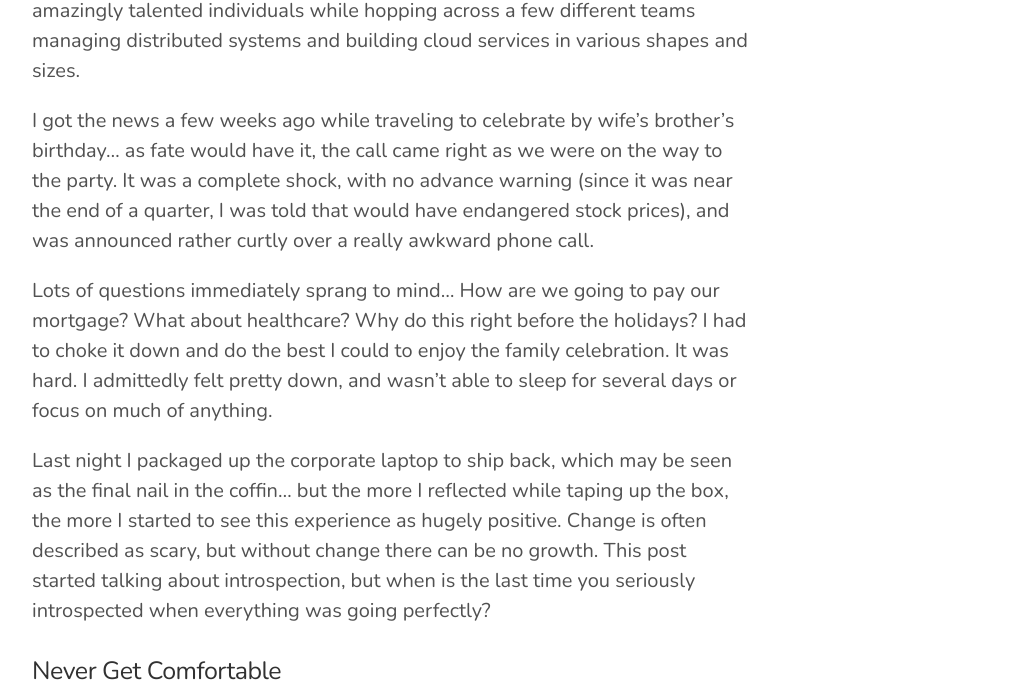
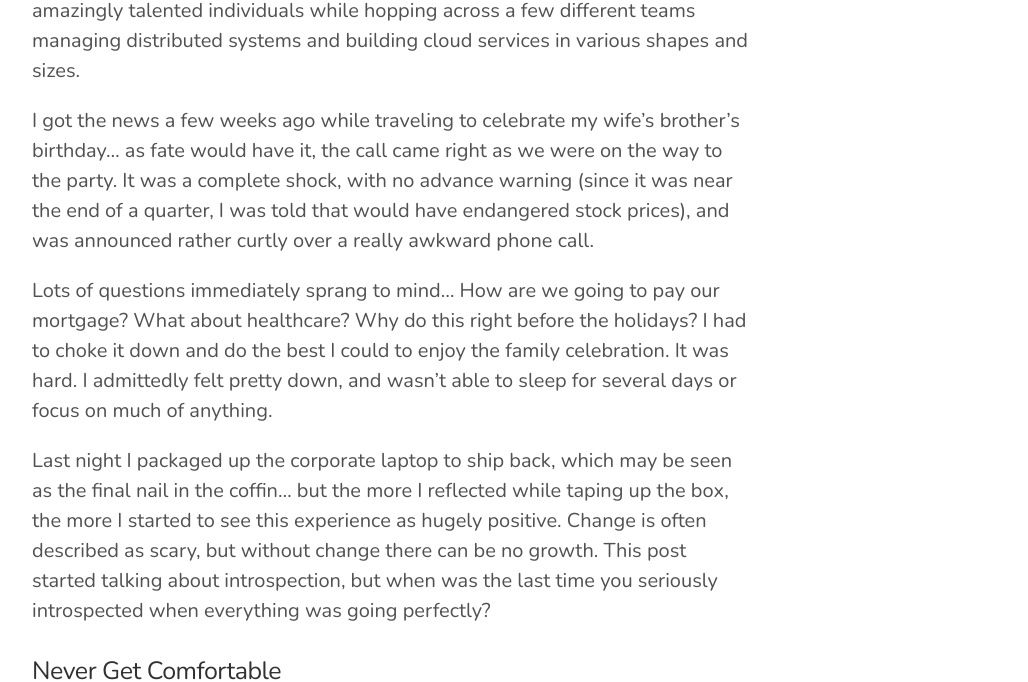
Before and after one commit to deadlysyn/blog, a Jekyll site: the page built from _posts/2017-11-23-gobble-gobble.md, in a window 1280 px wide and 1400 px high, scrolled down 696 px. Shown: the part 153-835 px from the top of the window, without its empty margins (248-1276 px from the left). Built offline with Jekyll 4.4.1, drawn with Linux system fonts in a browser that asks for light colours; some of the changed text lies outside the part shown.

Commit message:
grammar fixes

```diff
--- a/_posts/2017-11-23-gobble-gobble.md
+++ b/_posts/2017-11-23-gobble-gobble.md
@@ -10,7 +10,7 @@ Today is Thanksgiving...  so I did the only sensible thing, and carefully avoide
 
 ### What Really Matters
 
-First and foremost, I am extremely grateful for my family.  The past couple years have included a lot of personal losses, and spending the day eating way too much with my wife, grandmother, mother, aunts and uncles was truly the biggest blessing possible.
+First and foremost, I am extremely grateful for my family.  The past couple years have included a lot of personal losses, and spending the day eating way too much with my wife, grandmother, mother, aunts, and uncles was truly the biggest blessing possible.
 
 When sprinkled with a handful of phone calls and facetime sessions with more distant relatives and long-time friends, it needed little else to be the most amazing day of the year (and I haven't even mentioned smoked turkey or the table full of desserts that I'm still recovering from as I write this!).
 
@@ -18,11 +18,11 @@ When sprinkled with a handful of phone calls and facetime sessions with more dis
 
 That said, I wanted to take a moment to reflect on the latest calamity to strike my tiny corner of the universe...  This year I got laid off from a megacorp to which I'd devoted over a decade of my life.  I sincerely never thought I'd be anywhere that long (or work for a megacorp in the first place, it was courtesy of a startup acquisition), but overall it was a fun ride where I got to meet a small army of amazingly talented individuals while hopping across a few different teams managing distributed systems and building cloud services in various shapes and sizes.
 
-I got the news a few weeks ago while traveling to celebrate by wife's brother's birthday...  as fate would have it, the call came right as we were on the way to the party.  It was a complete shock, with no advance warning (since it was near the end of a quarter, I was told that would have endangered stock prices), and was announced rather curtly over a really awkward phone call.
+I got the news a few weeks ago while traveling to celebrate my wife's brother's birthday...  as fate would have it, the call came right as we were on the way to the party.  It was a complete shock, with no advance warning (since it was near the end of a quarter, I was told that would have endangered stock prices), and was announced rather curtly over a really awkward phone call.
 
 Lots of questions immediately sprang to mind...  How are we going to pay our mortgage?  What about healthcare?  Why do this right before the holidays?  I had to choke it down and do the best I could to enjoy the family celebration.  It was hard.  I admittedly felt pretty down, and wasn't able to sleep for several days or focus on much of anything.
 
-Last night I packaged up the corporate laptop to ship back, which may be seen as the final nail in the coffin...  but the more I reflected while taping up the box, the more I started to see this experience as hugely positive.  Change is often described as scary, but without change there can be no growth.  This post started talking about introspection, but when is the last time you seriously introspected when everything was going perfectly?
+Last night I packaged up the corporate laptop to ship back, which may be seen as the final nail in the coffin...  but the more I reflected while taping up the box, the more I started to see this experience as hugely positive.  Change is often described as scary, but without change there can be no growth.  This post started talking about introspection, but when was the last time you seriously introspected when everything was going perfectly?
 
 ### Never Get Comfortable
 
@@ -30,7 +30,7 @@ Part of my initial trepidation was situational, and part my own fault...  During
 
 To make matters worse, I had moved to a very remote part of the country to be closer to aging family.  When I got the news, I was paranoid I would never find another remote-friendly opportunity again, particularly in light of recent stories around other megacorps trimming back their remote workforce.  That combined with a very real lack of local opportunities was very concerning.
 
-The part that was my fault was simply staying in one place too long...  at a young age my father instilled not to change positions too quickly.  "It'll look like you can't commit to anything."  The flip side he shared, was it's also bad to stay in one place too long.  Changing positions, even if leveraging similar technologies within an industry, causes you to learn nuances of the environment (not to mention getting to know new people, and honing invaluable soft skills).  While I had thankfully transitioned to several teams with different focuses, my paranoia grew even larger when I started over analyzing how being in one place so long might look to new employers (particularly a megacorp that might not be viewed as innovative by younger companies).
+The part that was my fault was simply staying in one place too long...  at a young age my father instilled not to change positions too quickly.  "It'll look like you can't commit to anything."  The flip side he shared, was it's also bad to stay in one place too long.  Changing positions, even if leveraging similar technologies within an industry, causes you to learn nuances of the environment (not to mention getting to know new people, and honing invaluable soft skills).  While I had thankfully transitioned to several teams with different focuses, my paranoia grew even larger when I started over-analyzing how being in one place so long might look to new employers (particularly a megacorp that might not be viewed as innovative by younger companies).
 
 Even worse, going so long without interviewing doesn't do much for one's confidence -- and make no mistake, interviewing is a skill that languishes without practice like any other.  No matter how intelligent you are, it can be daunting to face countless conversations with strangers that are ultimately trying to judge you and pick apart everything you say and do (or don't).
 
```
